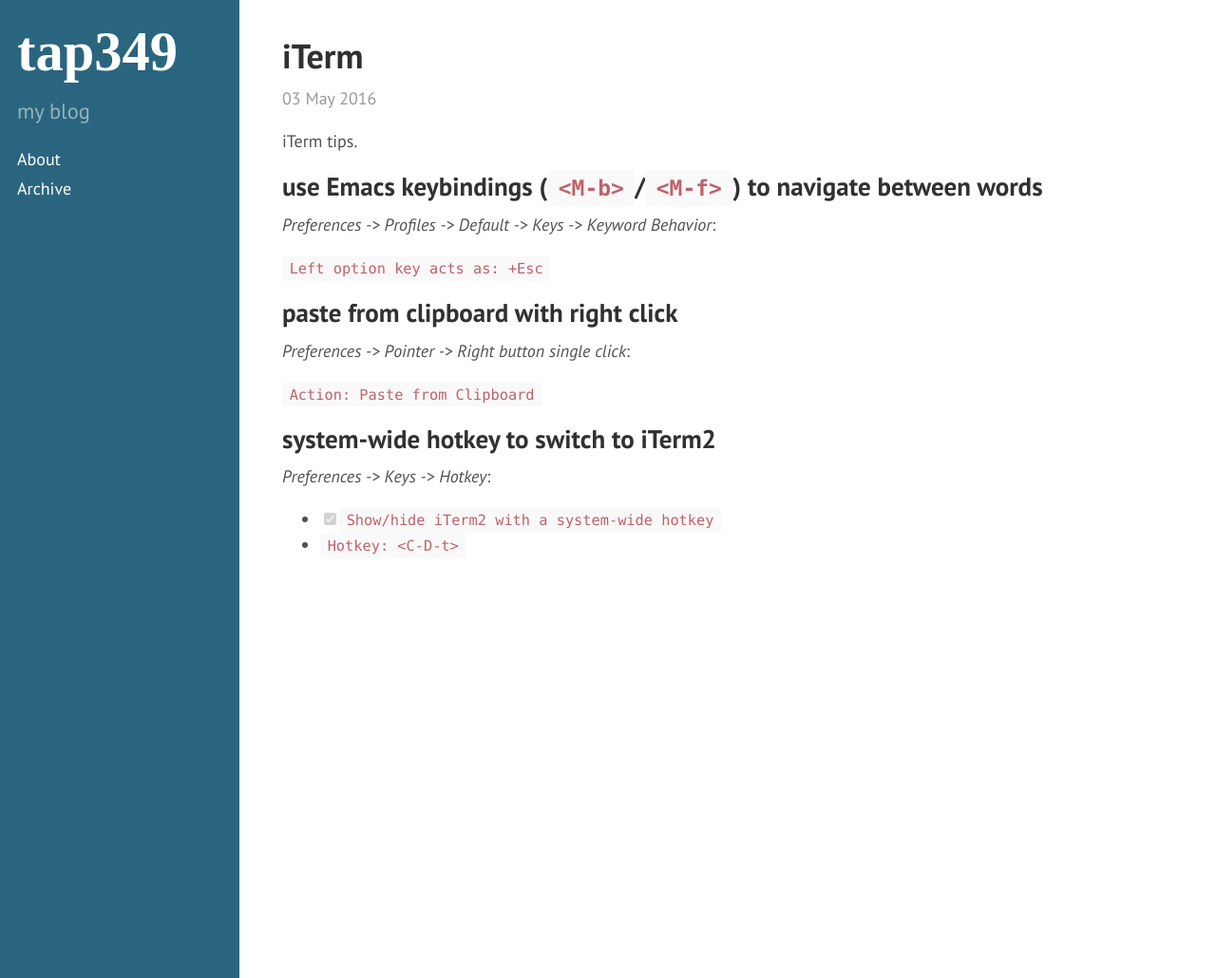
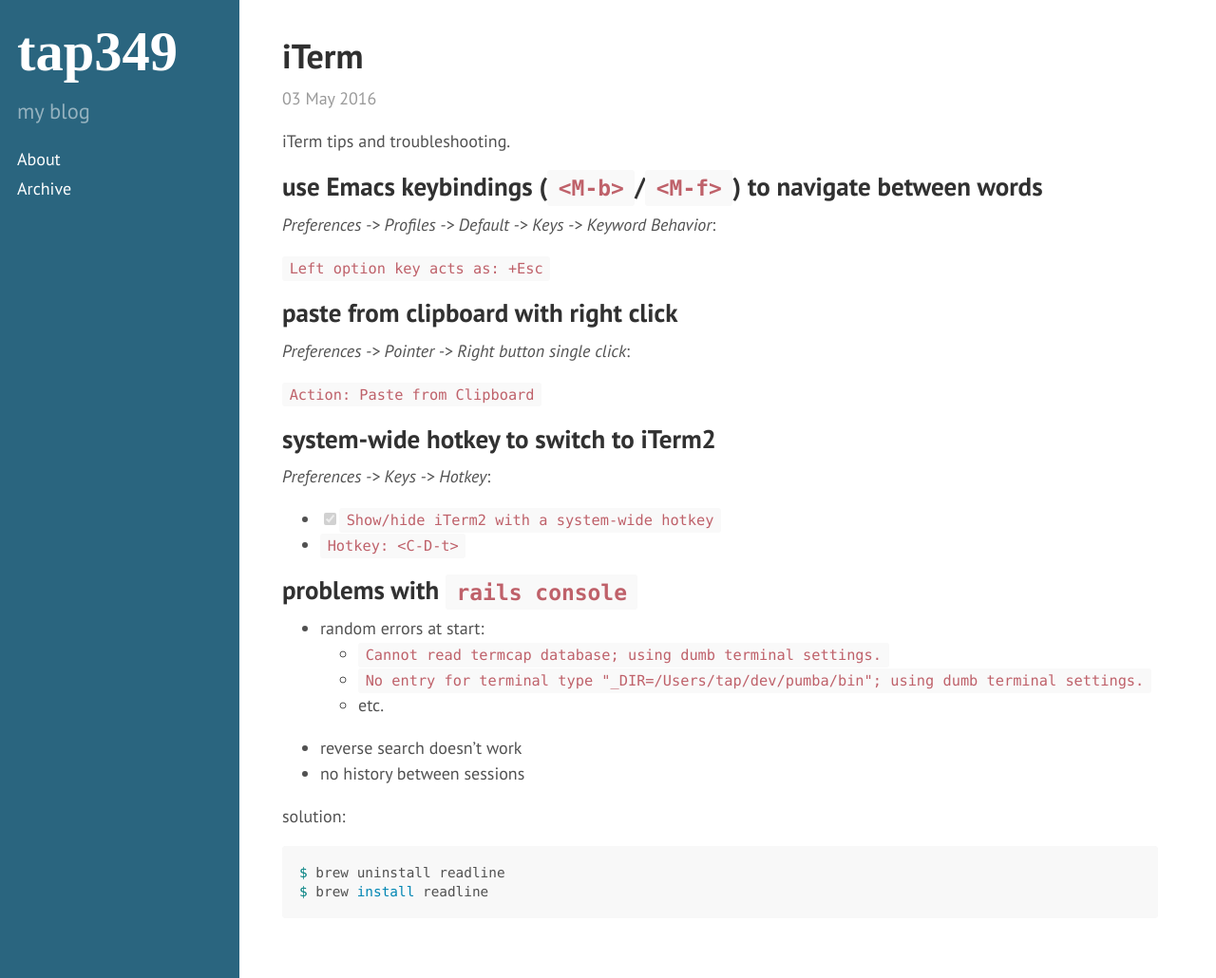
Before and after one commit to tap349/tap349.github.io, a Jekyll site: the page built from _posts/2016-05-03-iTerm.md, in a window 1280 px wide and 1030 px high. Shown: the whole window at 95% size. Built offline with Jekyll 4.4.1, drawn with Linux system fonts in a browser that asks for light colours.

Commit message:
update 2016-05-10_13:25:58

````diff
--- a/_posts/2016-05-03-iTerm.md
+++ b/_posts/2016-05-03-iTerm.md
@@ -3,10 +3,10 @@
 title: iTerm
 date: 2016-05-03 11:58:58 +0300
 access: public
-categories: [iterm]
+categories: [iterm, rails]
 ---
 
-iTerm tips.
+iTerm tips and troubleshooting.
 
 <!-- more -->
 
@@ -28,3 +28,19 @@
 
 - [x] `Show/hide iTerm2 with a system-wide hotkey`
 - `Hotkey: <C-D-t>`
+
+## problems with `rails console`
+
+- random errors at start:
+  - `Cannot read termcap database; using dumb terminal settings.`
+  - `No entry for terminal type "_DIR=/Users/tap/dev/pumba/bin"; using dumb terminal settings.`
+  - etc.
+- reverse search doesn't work
+- no history between sessions
+
+solution:
+
+```sh
+$ brew uninstall readline
+$ brew install readline
+```
````
Also changed, not shown: _posts/2016-05-05-mc.md (+4 -8 lines).
